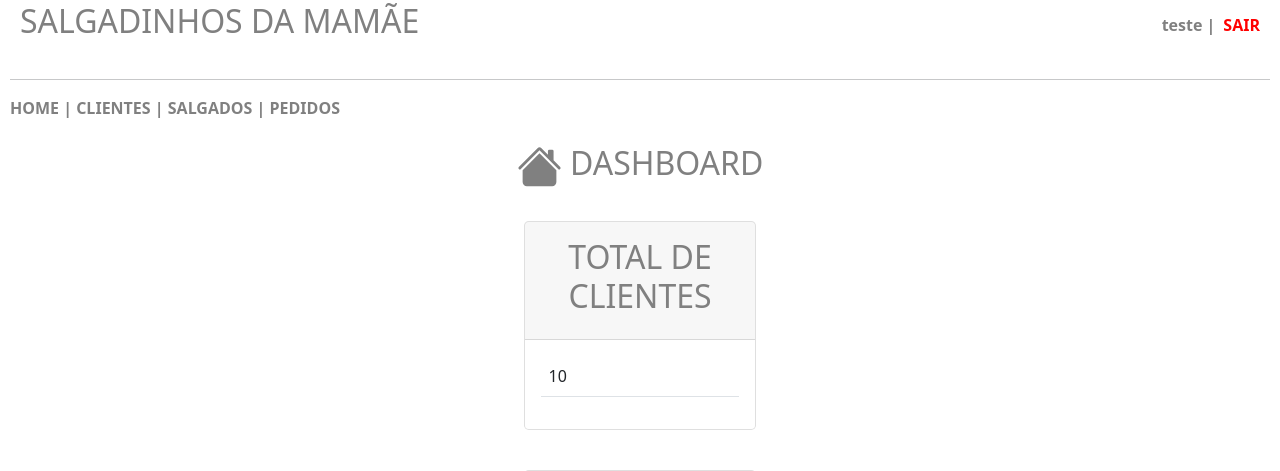
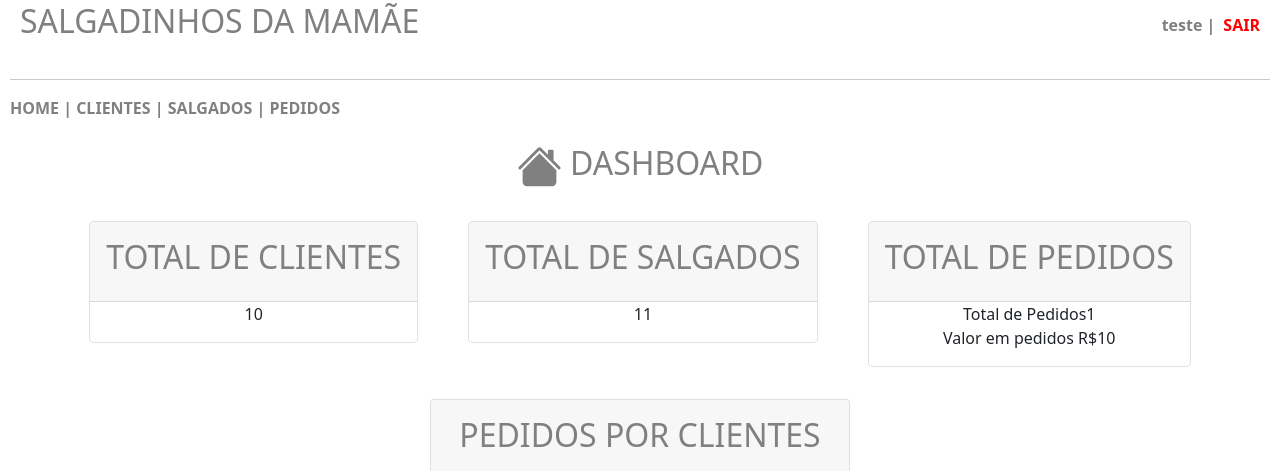
Before and after one commit to DanteAlighieri01/10-09-2025, a PHP site: page /inicio.php in a window 1280 px wide. Shown: the part 23-494 px from the top of the page. Run offline with PHP 8.4, Linux system fonts and the light colour scheme; a user stored in the database is signed in; data comes from the database, SQL or seed files in the repository; tables that the repository leaves empty hold one stand-in row (values such as "Sample post"); data that the repository does not hold is empty; some libraries are stand-ins or nearby versions.

Commit message:
Add files via upload

```diff
--- /dev/null
+++ b/grafpedcli.php
@@ -0,0 +1,42 @@
+<?php
+    include 'conecta.php';
+    $sql = "SELECT
+            clientes.nome,
+            COUNT(pedidos.id_cliente) as total
+        FROM pedidos
+        INNER JOIN clientes ON pedidos.id_cliente = clientes.id
+        GROUP BY clientes.nome
+        ORDER BY total DESC";
+        $resultado = $conn->query($sql);
+        $dados_grafico = [['Cliente', 'Total de Pedidos']];
+        if ($resultado->num_rows > 0) {
+            while($linha = $resultado->fetch_assoc()) {
+                $dados_grafico[] = [$linha['nome'], (int)$linha['total']];
+            }
+        }
+    $conn->close();
+    $dados_json = json_encode($dados_grafico);
+?>
+<html>
+  <head>
+    <script type="text/javascript" src="https://www.gstatic.com/charts/loader.js"></script>
+    <script type="text/javascript">
+        google.charts.load('current', {'packages':['corechart']});
+        google.charts.setOnLoadCallback(drawChart);
+        function drawChart() {
+            var data = google.visualization.arrayToDataTable(<?php echo $dados_json; ?>);
+            var options = {
+                width: 600,
+                height: 150,
+                bar: {groupWidth: "85%"},
+                legend: { position: 'none' }
+            };
+            var chart = new google.visualization.ColumnChart(document.getElementById('grafico_coluna'));
+            chart.draw(data, options);
+        }
+    </script>
+  </head>
+  <body>
+    <div id="grafico_coluna" style="width: 300px; height: 150px;"></div>
+  </body>
+</html>
--- a/inicio.php
+++ b/inicio.php
@@ -47,6 +47,23 @@
             .logout-link:hover {
                 text-decoration: underline;
             }
+            .conteiner-pai {
+                display: flex;
+                justify-content: center;
+                align-items: flex-start;
+                gap: 50px;
+                }
+            .conteiner-filho {
+                display: center;
+                justify-content: center;
+                align-items: flex-start;
+            }
+            .graf {
+                 display: flex;
+                justify-content: center;
+                align-items: flex-start;
+                gap: 50px;
+            }
         </style>
     </head>
     <body>
@@ -73,13 +90,13 @@
             <path d="m8 3.293 6 6V13.5a1.5 1.5 0 0 1-1.5 1.5h-9A1.5 1.5 0 0 1 2 13.5V9.293z"/>
             </svg>&nbsp;DASHBOARD</h2></center>
         <br>
-            <div class="row justify-content-center row-cols-4 row-cols-md-5 mb-3 text-center">
+        <div class="conteiner-pai">
+            <div class="conteiner-filho row justify-content row-cols-3 row-cols-md-1 mb-2 text-center">
                 <div class="col">
                     <div class="card mb-4 rounded-3 shadow-sw">
                         <div  class="card-header py-3">
                             <h2>TOTAL DE CLIENTES</h2>
                 </div>
-                            <div class="card-body text-start">
                                 <table class="table table-hover">
                                     <tr>
                                         <?php
@@ -88,21 +105,20 @@
                                                 if ($row > 0) {
                                                 while ($registro = $pesquisa1 -> fetch_array()) {
                                                 $numcli = $registro ['numcli'];
-                                                echo'<td>'.$numcli.'</td>';
+                                                echo ($numcli);
                                                     }
                                                 }
                                         ?>
                                     </tr>
                                 </table>
-                            </div>
                         </div>
                 </div>
             </div>
-            <div class="row justify-content-center row-cols-4 row-cols-md-5 mb-3 text-center">
+            <div class="conteiner-filho row justify-content row-cols-3 row-cols-md-1 mb-2 text-center">
                 <div class="col">
                     <div class="card mb-4 rounded-3 shadow-sw">
                         <div  class="card-header py-3">
-                        <h2>TOTAL DE CLIENTES</h2>
+                        <h2>TOTAL DE SALGADOS</h2>
                     </div>
                             <table class="table table-hover">
                                 <tr>
@@ -112,7 +128,7 @@
                                             if ($row > 0) {
                                             while ($registro = $pesquisa2 -> fetch_array()) {
                                             $numsal = $registro ['numsal'];
-                                            echo'<td>'.$numsal.'</td>';
+                                            echo ($numsal);
                                                 }
                                             }
 					                ?>
@@ -121,11 +137,11 @@
                     </div>
                 </div>
             </div>
-            <div class="row justify-content-center row-cols-3 row-cols-md-4 mb-3 text-center">
+            <div class="conteiner-filho row justify-content row-cols-3 row-cols-md-1 mb-2 text-center">
                 <div class="col">
                     <div class="card mb-4 rounded-3 shadow-sw">
                         <div  class="card-header py-3">
-                        <h2>TOTAL DE CLIENTES</h2>
+                        <h2>TOTAL DE PEDIDOS</h2>
                     </div>
                             <table class="table table-hover">
                                 <tr>
@@ -135,7 +151,18 @@
                                             if ($row > 0) {
                                             while ($registro = $pesquisa3 -> fetch_array()) {
                                             $numped = $registro ['numped'];
-                                            echo'<td>'.$numped.'</td>';
+                                            echo ("Total de Pedidos".$numped);
+                                                }
+                                            }
+                                            ?>
+                                            <br>
+                                            <?php
+                                            $pesquisa4 = mysqli_query($conn, "SELECT SUM(total) AS numtotal FROM pedidos;");
+                                            $row = mysqli_num_rows($pesquisa4);
+                                            if ($row > 0) {
+                                            while ($registro = $pesquisa4 -> fetch_array()) {
+                                            $numtotal = $registro ['numtotal'];
+                                            echo ("Valor em pedidos R$".$numtotal);
                                                 }
                                             }
                                     ?>
@@ -144,28 +171,20 @@
                         </div>
                 </div>
             </div>
-            <div class="row justify-content-center row-cols-2 row-cols-md-5 mb-3 text-center">
-                <div class="col">
-                    <div class="card mb-4 rounded-3 shadow-sw">
-                        <div  class="card-header py-3">
-                        <h2>TOTAL DE CLIENTES</h2>
+        </div>
+        <div class="graf row-cols-md-3 text-center">
+            <div class="col">
+                <div class="card mb- rounded-5  shadow-sw">
+                    <div class="card-header py-3">
+                        <h2>PEDIDOS POR CLIENTES</h2>
                     </div>
-                            <table class="table table-hover">
-                                <tr>
-					                <?php
-					                    $pesquisa4 = mysqli_query($conn, "SELECT total, COUNT(*) FROM pedidos GROUP BY total;");
-                                            $row = mysqli_num_rows($pesquisa4);
-                                            if ($row > 0) {
-                                            while ($registro = $pesquisa4 -> fetch_array()) {
-                                            $numtotal = $registro ['numtotal'];
-                                            echo'<td>'.$numtotal.'</td>';
-                                                }
-                                            }
-					                ?>
-                                </tr>
-                            </table>
-                        </div>
+                    <div class="card-body text-center">
+                        <?php
+                            include 'grafpedcli.php';
+                        ?>
+                    </div>
                 </div>
             </div>
+        </div>
     </body>
 </html>
```
